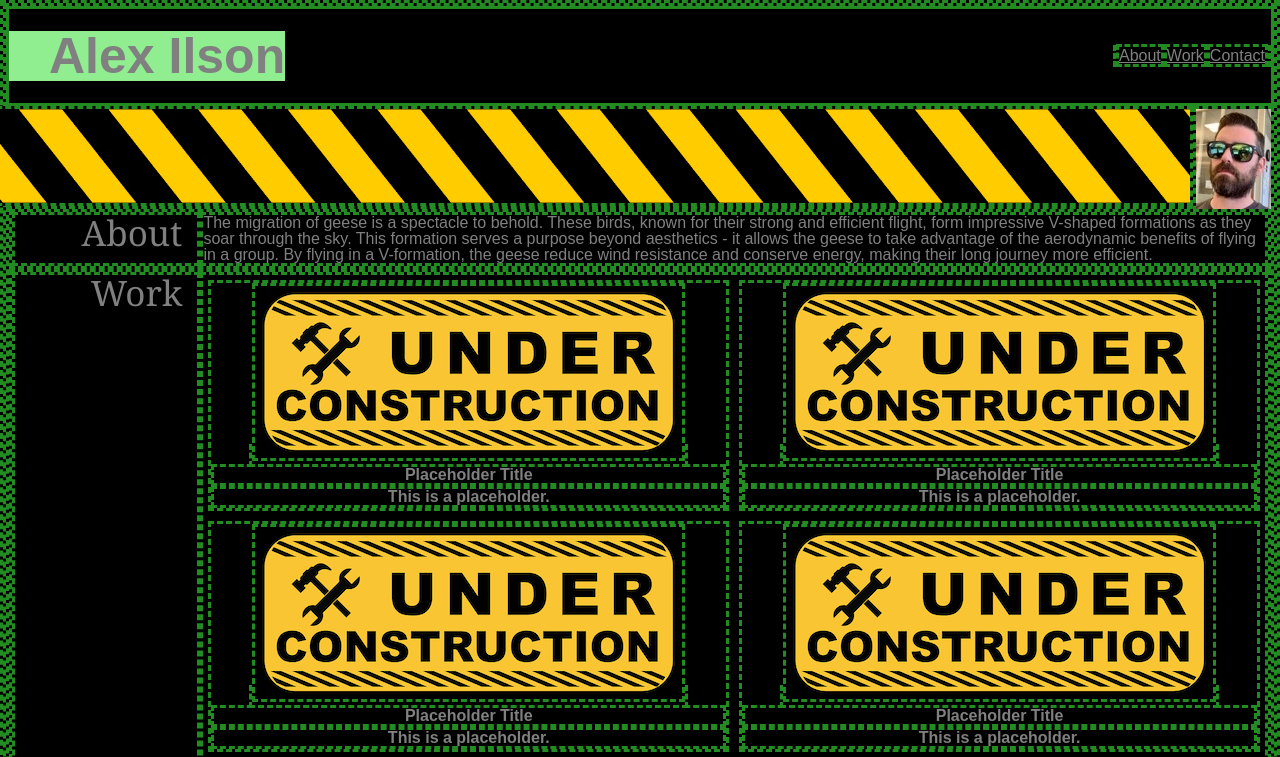
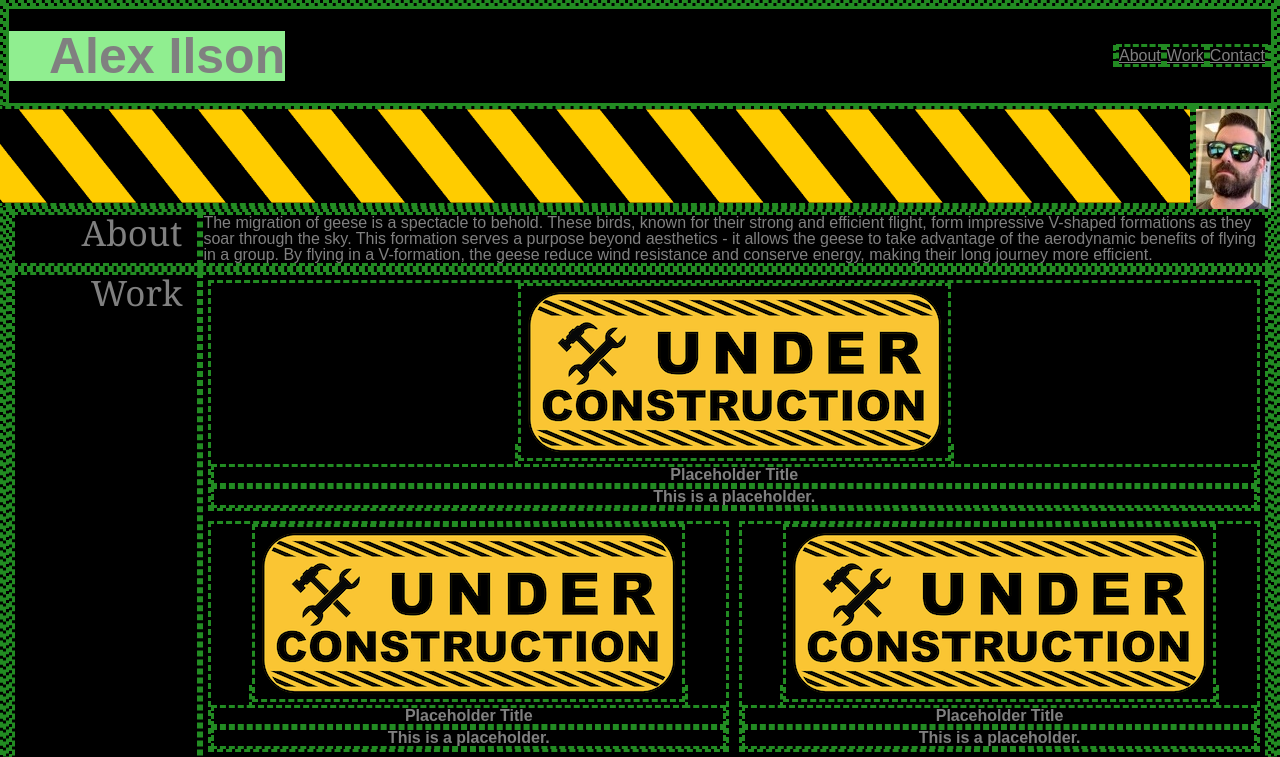
Before and after one commit to alexilson/challenges, a plain HTML site: page wk2-challenge/index.html in a window 1280 px wide. Shown: the top 757 px of the page. Drawn offline with Linux system fonts and the light colour scheme.

Commit message:
cleaned up CSS, added CSS suggested by Xpert to make the first item in the Work section show up on its own row and larger than the following items.

```diff
--- a/wk2-challenge/Assets/css/style.css
+++ b/wk2-challenge/Assets/css/style.css
@@ -49,7 +49,6 @@ header nav li {
 }
 
 #image_header {
-    /* background-image: url("../Assets/images/banner.png"); */
     background-size: contain;
     background-position: center;
     display: flex;
@@ -62,7 +61,6 @@ header nav li {
     margin-right: 0px;
     padding-right: 0px;
     border-style: none;
-
 }
 
 .row {
@@ -87,7 +85,7 @@ header nav li {
 #link_tiles {
     display: flex;
     flex-wrap: wrap;
-    align-content: center;
+    align-content: flex-start;
 }
 
 
@@ -95,6 +93,10 @@ header nav li {
     flex-basis: calc(50% - 10px);
     margin: 5px;
     text-align: center;
+}
+
+.link_tile:first-child {
+    flex-basis: 100%;
 }
 
 footer {
```
